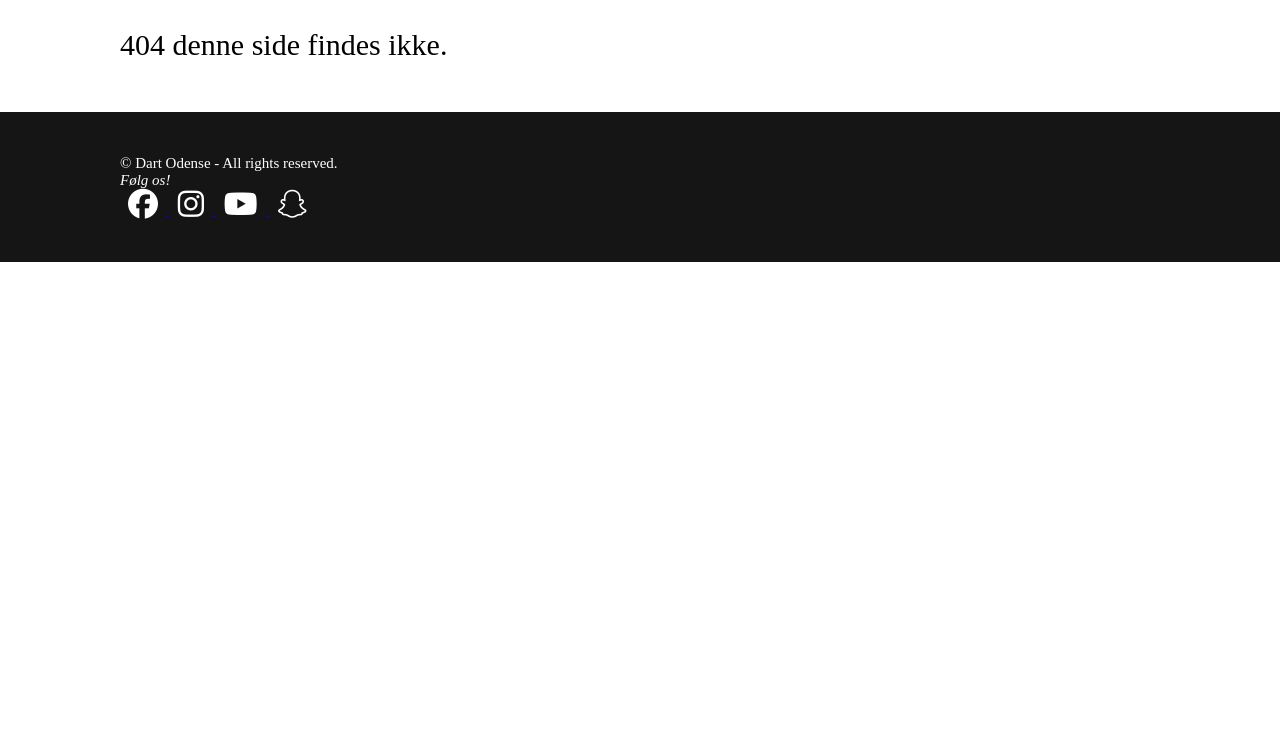
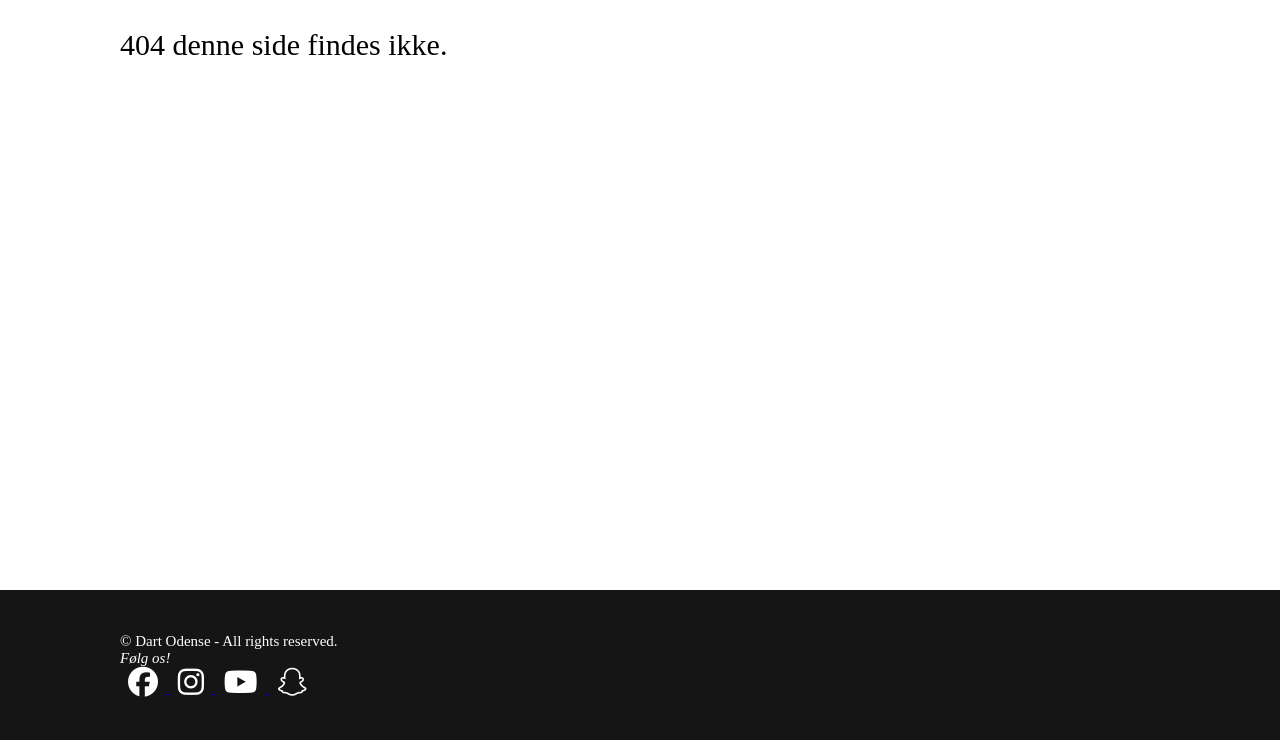
Before and after one commit to mito121/dart-odense, a PHP site: page /index.php?page=style in a window 1280 px wide. Shown: the part 122-862 px from the top of the page. Before the commit the page ends 384 px from the top, so only its background shows below. Run offline with PHP 8.4, Linux system fonts and the light colour scheme; style sheets or scripts are compiled from the project's sources; some libraries are stand-ins or nearby versions; some web fonts are replaced.

Commit message:
set min height for main

```diff
--- a/assets/css/style.css
+++ b/assets/css/style.css
@@ -24,6 +24,10 @@ body {
   overflow-x: hidden;
   font-size: 15px;
   word-break: break-word;
+}
+
+main {
+  min-height: 64vh;
 }
 
 .wrapper {
--- a/assets/scss/style.scss
+++ b/assets/scss/style.scss
@@ -34,6 +34,10 @@ body {
   overflow-x: hidden;
   font-size: 15px;
   word-break: break-word;
+}
+
+main {
+  min-height: 64vh;
 }
 
 .wrapper {
@@ -1526,7 +1530,7 @@ table.messages {
  */
 .login-wrapper {
   max-width: 300px;
-  margin:0 auto;
+  margin: 0 auto;
   text-align: center;
   .form-row > {
     input[type="text"],
```
Also changed, not shown: 1 other file.
